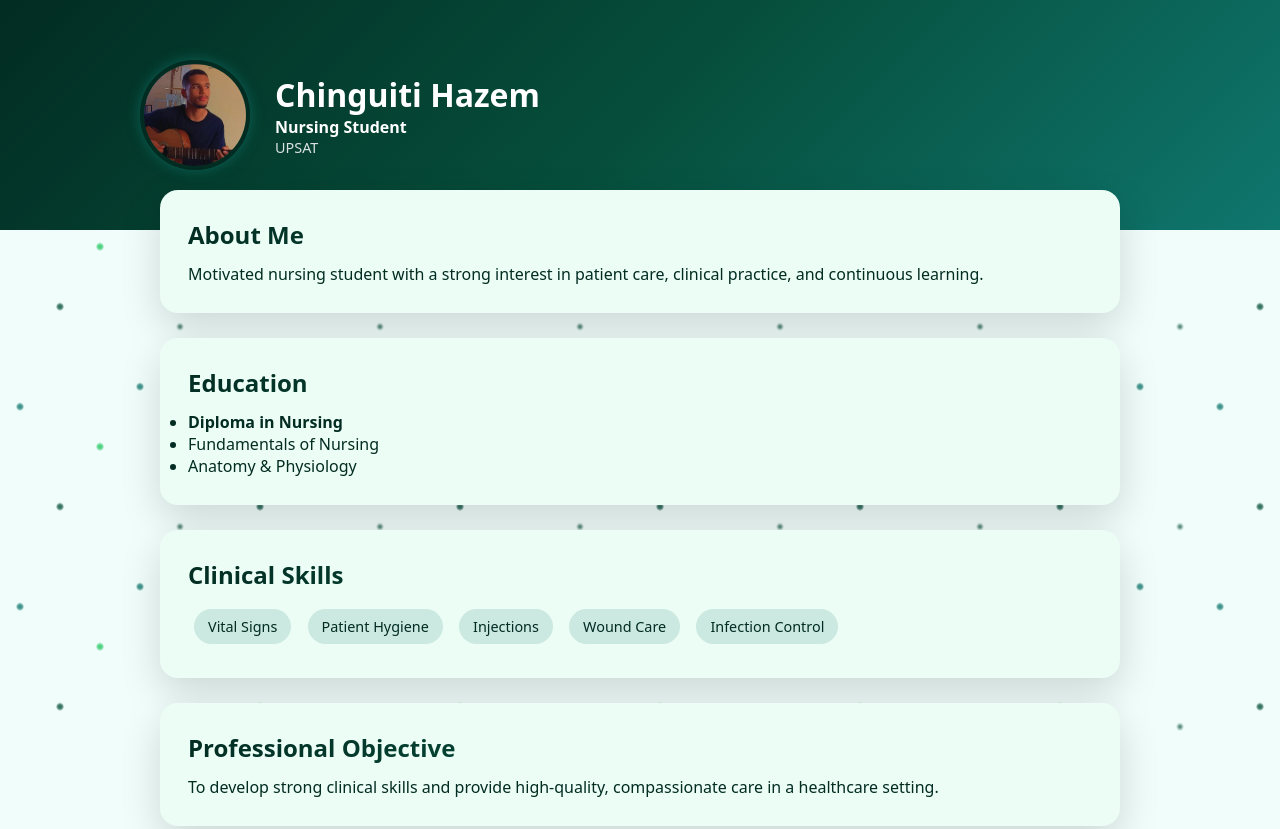
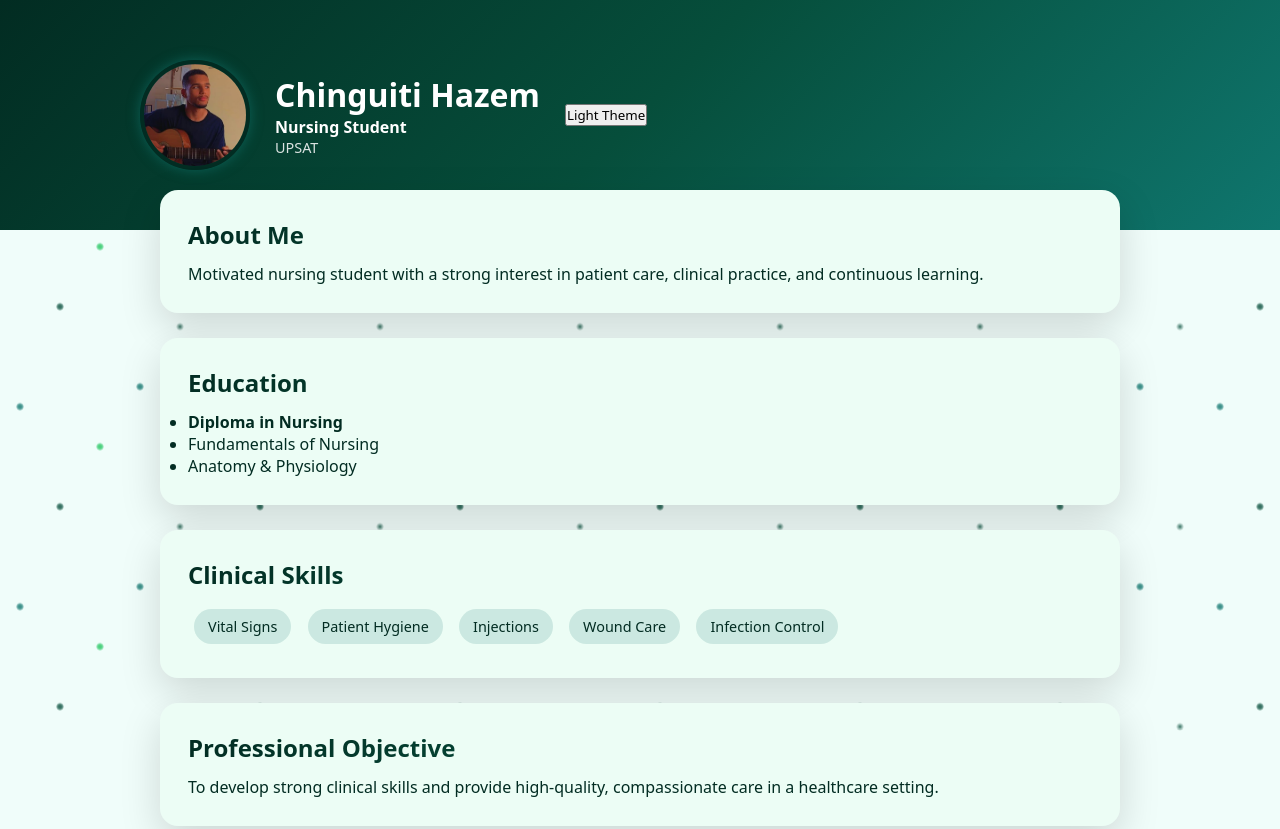
Before and after one commit to ChinguitiHazem/my-profile, a plain HTML site: page index.html in a window 1280 px wide. Shown: the top 829 px of the page. Drawn offline with Linux system fonts and the light colour scheme.

Commit message:
Update index.html
toggle btn

```diff
--- a/index.html
+++ b/index.html
@@ -2,9 +2,8 @@
 <html lang="en">
 <head>
   <meta charset="UTF-8">
-  <meta name="viewport" content="width=device-width, initial-scale=1.0">
   <title>Nursing Student Profile</title>
-  <link rel="stylesheet" href="style2.css">
+  <link id="themeStylesheet" rel="stylesheet" href="style2.css">
 </head>
 <body>
 
@@ -16,6 +15,7 @@
         <p class="role">Nursing Student</p>
         <p class="school">UPSAT</p>
       </div>
+      <button id="themeToggle" aria-pressed="false" title="Toggle theme">Toggle Theme</button>
     </div>
   </header>
 
@@ -69,5 +69,35 @@
     © 2025 Nursing Student Profile
   </footer>
 
+  <script>
+    (function () {
+      const link = document.getElementById('themeStylesheet');
+      const btn = document.getElementById('themeToggle');
+      const THEMES = {
+        light: 'style2.css',
+        dark: 'style1.css'
+      };
+
+      function applyTheme(name) {
+        if (!THEMES[name]) return;
+        link.href = THEMES[name];
+        btn.setAttribute('aria-pressed', name === 'light' ? 'true' : 'false');
+        btn.textContent = name === 'light' ? 'Light Theme' : 'Dark Theme';
+        localStorage.setItem('profile-theme', name);
+      }
+
+      // initialize
+      const saved = localStorage.getItem('profile-theme');
+      const defaultTheme = saved || 'light';
+      applyTheme(defaultTheme);
+
+      btn.addEventListener('click', function () {
+        const current = localStorage.getItem('profile-theme') || 'light';
+        const next = current === 'light' ? 'dark' : 'light';
+        applyTheme(next);
+      });
+    })();
+  </script>
+
 </body>
 </html>
```
